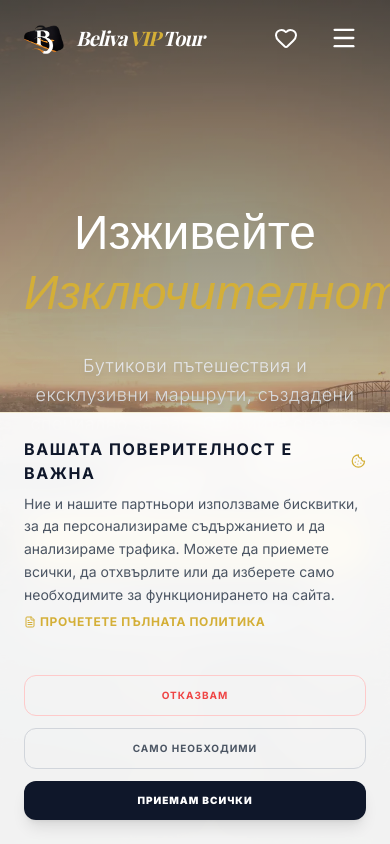
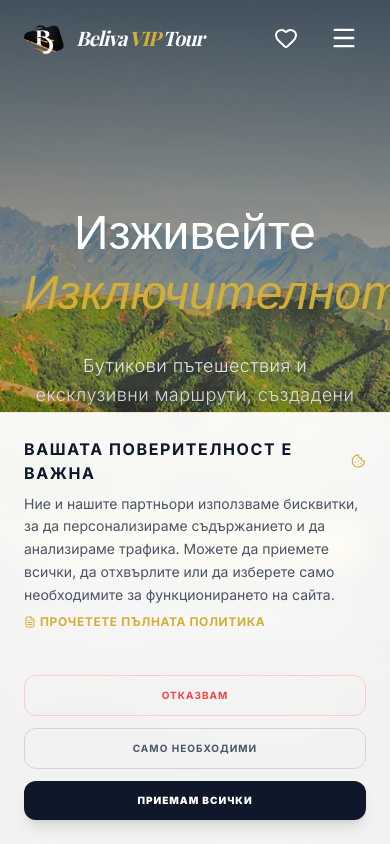
Before and after one commit to ViTsanov/beliva-vip-nextjs, a Next.js app: page / in a window 390 px wide. Shown: the top 844 px of the page. Built offline with nearby package versions, Linux system fonts and the light colour scheme; no server answers; the database is empty.

Commit message:
Fixed hero rendering

```diff
--- a/apphosting.yaml
+++ b/apphosting.yaml
@@ -1,6 +1,6 @@
 # apphosting.yaml
 runConfig:
-  minInstances: 0
+  minInstances: 1
   maxInstances: 10
   memoryPerInstanceMiB: 512
 
--- a/src/app/layout.tsx
+++ b/src/app/layout.tsx
@@ -14,7 +14,7 @@ const inter = Inter({
 const playfair = Playfair_Display({
   subsets: ["latin", "cyrillic"],
   variable: "--font-serif",
-  weight: ["400", "500", "600", "700", "800", "900"], // Добавих още дебелини за всеки случай
+  weight: ["400", "700"], // Добавих още дебелини за всеки случай
   display: "swap",
 });
 
--- a/src/app/page.tsx
+++ b/src/app/page.tsx
@@ -1,5 +1,3 @@
-"use client";
-
 import { Suspense } from 'react';
 import Hero from '@/components/sections/Hero';
 import ToursGrid from '@/components/sections/ToursGrid'; // или components/sections/ToursGrid
@@ -19,9 +17,9 @@ export default function HomePage() {
       <TopDestinations />
 
       {/* 2. ТЪРСАЧКА + ОФЕРТИ - Започват веднага след Hero-то */}
-      <div className="bg-[#fcf9f2]">
+      <div className="bg-[#fcf9f2] min-h-[600px]">
 
-         <Suspense fallback={<div className="text-center py-20">Зареждане на оферти...</div>}>
+         <Suspense fallback={<div className="text-center py-20 ">Зареждане на оферти...</div>}>
             <ToursGrid />
          </Suspense>
       </div>
--- a/src/components/sections/Hero.tsx
+++ b/src/components/sections/Hero.tsx
@@ -3,70 +3,84 @@
 import { useState, useEffect } from 'react';
 import { motion, AnimatePresence } from 'framer-motion';
 import { ArrowRight, ChevronDown, MapPin } from 'lucide-react';
-import Link from 'next/link';
-import Image from 'next/image'; // Увери се, че имаш този импорт
+import Image from 'next/image';
 
 const heroImages = [
   "/hero/australia.webp",
   "/hero/china.webp",
   "/hero/peru.webp",
   "/hero/singapore.webp",
-  "/hero/thailand.webp"
 ];
 
 export default function Hero() {
   const [currentImageIndex, setCurrentImageIndex] = useState(0);
+  const [isMounted, setIsMounted] = useState(false);
 
   useEffect(() => {
-    const interval = setInterval(() => {
-      setCurrentImageIndex((prevIndex) =>
-        prevIndex === heroImages.length - 1 ? 0 : prevIndex + 1
-      );
-    }, 8000); // 👈 ПРОМЯНА: 10000ms = 10 секунди (по-бавно)
-
-    return () => clearInterval(interval);
+    setIsMounted(true); // Маркираме, че компонентът е зареден на клиента
+    const timer = setInterval(() => {
+      setCurrentImageIndex((prev) => (prev + 1) % heroImages.length);
+    }, 5000);
+    return () => clearInterval(timer);
   }, []);
 
   return (
     <section className="relative h-screen w-full overflow-hidden flex items-center justify-center bg-black">
 
-      {/* --- ФОНОВ СЛАЙДЪР --- */}
+      {/* --- КРИТИЧНА ЗОНА ЗА LCP --- */}
       <div className="absolute inset-0 z-0">
+
+        {/* 1. СТАТИЧНА СНИМКА (Винаги в HTML)
+            Тя е видима веднага, без да чака Framer Motion или JS състояния.
+        */}
+        <Image
+          src={heroImages[0]} // Първата снимка
+          alt="Beliva VIP Tours - Екзотични почивки"
+          fill
+          className="object-cover"
+          priority={true} // Най-висок приоритет
+          sizes="100vw"
+          quality={85}
+          fetchPriority="high" // Браузърът я тегли първа
+          loading="eager"
+        />
+
+        {/* 2. АНИМИРАНИ СНИМКИ (Появяват се само след смяна)
+            Те се рендират отгоре върху статичната само когато индексът е > 0.
+        */}
         <AnimatePresence mode='popLayout'>
+          {currentImageIndex !== 0 && (
             <motion.div
               key={currentImageIndex}
-            initial={{ opacity: 0, scale: 1.1 }}
-            animate={{ opacity: 1, scale: 1 }}
+              initial={{ opacity: 0 }}
+              animate={{ opacity: 1 }}
               exit={{ opacity: 0 }}
-            transition={{ duration: 2.5 }} // 👈 ПРОМЯНА: 2.5s за по-плавно преливане
-            className="absolute inset-0 w-full h-full"
+              transition={{ duration: 2.5 }}
+              className="absolute inset-0 w-full h-full z-10"
             >
                <Image
                   src={heroImages[currentImageIndex]}
-                alt="Hero Background"
+                  alt="Beliva VIP"
                   fill
                   className="object-cover"
-                priority={true}
                   sizes="100vw"
-                fetchPriority="high"
+                  quality={85}
                />
             </motion.div>
+          )}
         </AnimatePresence>
 
-        {/* 👇 ПРОМЯНА: Затъмняване */}
-        {/* bg-black/60 прави снимките по-тъмни, за да се чете текстът */}
-        <div className="absolute inset-0 bg-black/20" />
-
-        {/* Допълнителен градиент отдолу и отгоре за дълбочина */}
-        <div className="absolute inset-0 bg-gradient-to-b from-black/50 via-transparent to-black/90" />
+        {/* Затъмняване и градиенти */}
+        <div className="absolute inset-0 bg-black/20 z-20" />
+        <div className="absolute inset-0 bg-gradient-to-b from-black/50 via-transparent to-black/90 z-20" />
       </div>
 
       {/* --- СЪДЪРЖАНИЕ --- */}
-      <div className="relative z-10 container mx-auto px-6 text-center">
+      <div className="relative z-30 container mx-auto px-6 text-center">
         <motion.div
           initial={{ opacity: 0, y: 30 }}
           animate={{ opacity: 1, y: 0 }}
-          transition={{ duration: 0.8, delay: 0.5 }}
+          transition={{ duration: 0.8, delay: 0.3 }}
         >
           <h1 className="font-serif text-5xl md:text-7xl lg:text-9xl text-white mb-8 leading-tight drop-shadow-2xl">
             Изживейте <br/>
@@ -79,33 +93,25 @@ export default function Hero() {
           </p>
 
           <div className="flex flex-col md:flex-row items-center justify-center gap-4 md:gap-6">
-
-            {/* 1. БУТОН: РАЗГЛЕДАЙ ОФЕРТИ */}
             <a
               href="#tours-grid"
-              className="group relative px-8 py-4 bg-brand-gold text-brand-dark font-bold rounded-full overflow-hidden transition-transform hover:scale-105 shadow-[0_0_20px_rgba(212,175,55,0.4)] w-full md:w-auto inline-flex items-center justify-center cursor-pointer"
+              className="group relative px-8 py-4 bg-brand-gold text-brand-dark font-bold rounded-full overflow-hidden transition-transform hover:scale-105 shadow-[0_0_20px_rgba(212,175,55,0.4)] w-full md:w-auto inline-flex items-center justify-center"
             >
-              <div className="absolute inset-0 bg-white/20 translate-y-full group-hover:translate-y-0 transition-transform duration-300" />
-              <span className="relative flex items-center justify-center gap-2">
-                РАЗГЛЕДАЙ ОФЕРТИ <ArrowRight size={18} />
-              </span>
+              РАЗГЛЕДАЙ ОФЕРТИ <ArrowRight size={18} className="ml-2" />
             </a>
 
-            {/* 2. БУТОН: ТОП ДЕСТИНАЦИИ */}
             <a
               href="#top-destinations"
-              className="group px-8 py-4 bg-white/10 backdrop-blur-md border border-white/30 text-white hover:bg-white hover:text-brand-dark font-bold rounded-full transition-all w-full md:w-auto hover:shadow-[0_0_20px_rgba(255,255,255,0.3)] inline-flex items-center justify-center cursor-pointer"
+              className="group px-8 py-4 bg-white/10 backdrop-blur-md border border-white/30 text-white hover:bg-white hover:text-brand-dark font-bold rounded-full transition-all w-full md:w-auto"
             >
-              <span className="flex items-center justify-center gap-2">
-                <MapPin size={18} /> ТОП ДЕСТИНАЦИИ
-              </span>
+              <MapPin size={18} className="inline mr-2" /> ТОП ДЕСТИНАЦИИ
             </a>
           </div>
         </motion.div>
       </div>
 
       {/* Индикатори */}
-      <div className="absolute bottom-12 left-1/2 -translate-x-1/2 z-20 flex gap-3">
+      <div className="absolute bottom-12 left-1/2 -translate-x-1/2 z-40 flex gap-3">
         {heroImages.map((_, index) => (
           <button
             key={index}
@@ -116,18 +122,6 @@ export default function Hero() {
           />
         ))}
       </div>
-
-      {/* Скрол индикатор */}
-      <motion.div
-        animate={{ y: [0, 10, 0] }}
-        transition={{ repeat: Infinity, duration: 2 }}
-        className="absolute bottom-4 left-1/2 -translate-x-1/2 z-20 text-white/50 cursor-pointer hover:text-brand-gold transition-colors"
-      >
-        <a href="#top-destinations">
-            <ChevronDown size={32} />
-        </a>
-      </motion.div>
-
     </section>
   );
 }
```
Lines whose indentation alone changed are shown as unchanged.
